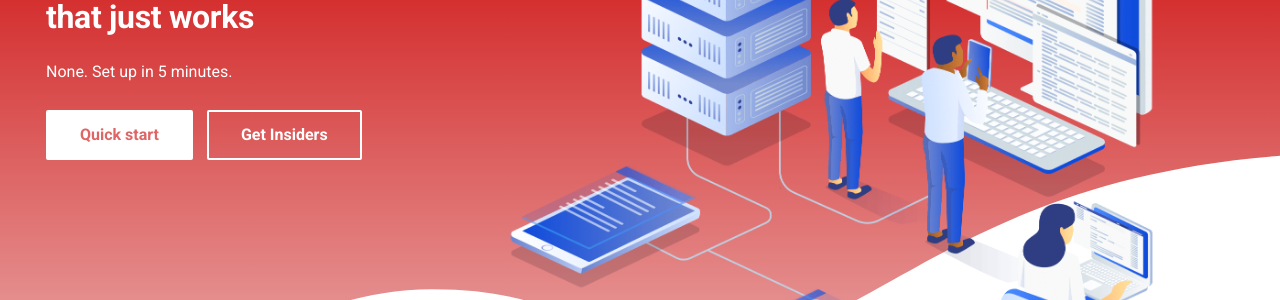
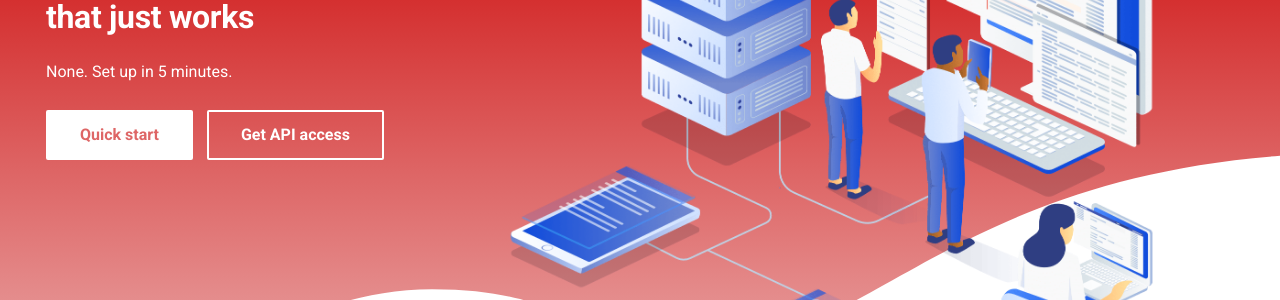
Before and after one commit to pax1a/wacc, an MkDocs documentation site: the page built from docs/index.md, in a window 1280 px wide. Shown: the part 297-597 px from the top of the page. Built offline with MkDocs 1.6.1 and Material for MkDocs 9.7.7, drawn with Linux system fonts in a browser that asks for light colours; comment, search, counter and statistics services are not loaded.

Commit message:
Update home.html

```diff
--- a/overrides/home.html
+++ b/overrides/home.html
@@ -126,8 +126,8 @@
           <a href="{{ page.next_page.url | url }}" title="{{ page.next_page.title | e }}" class="md-button md-button--primary">
             Quick start
           </a>
-          <a href="{{ 'insiders/' | url }}" title="Material for MkDocs Insiders" class="md-button">
-            Get Insiders
+          <a href="{{ 'api-access/' | url }}" title="Material for MkDocs Insiders" class="md-button">
+            Get API access
           </a>
         </div>
       </div>
```
